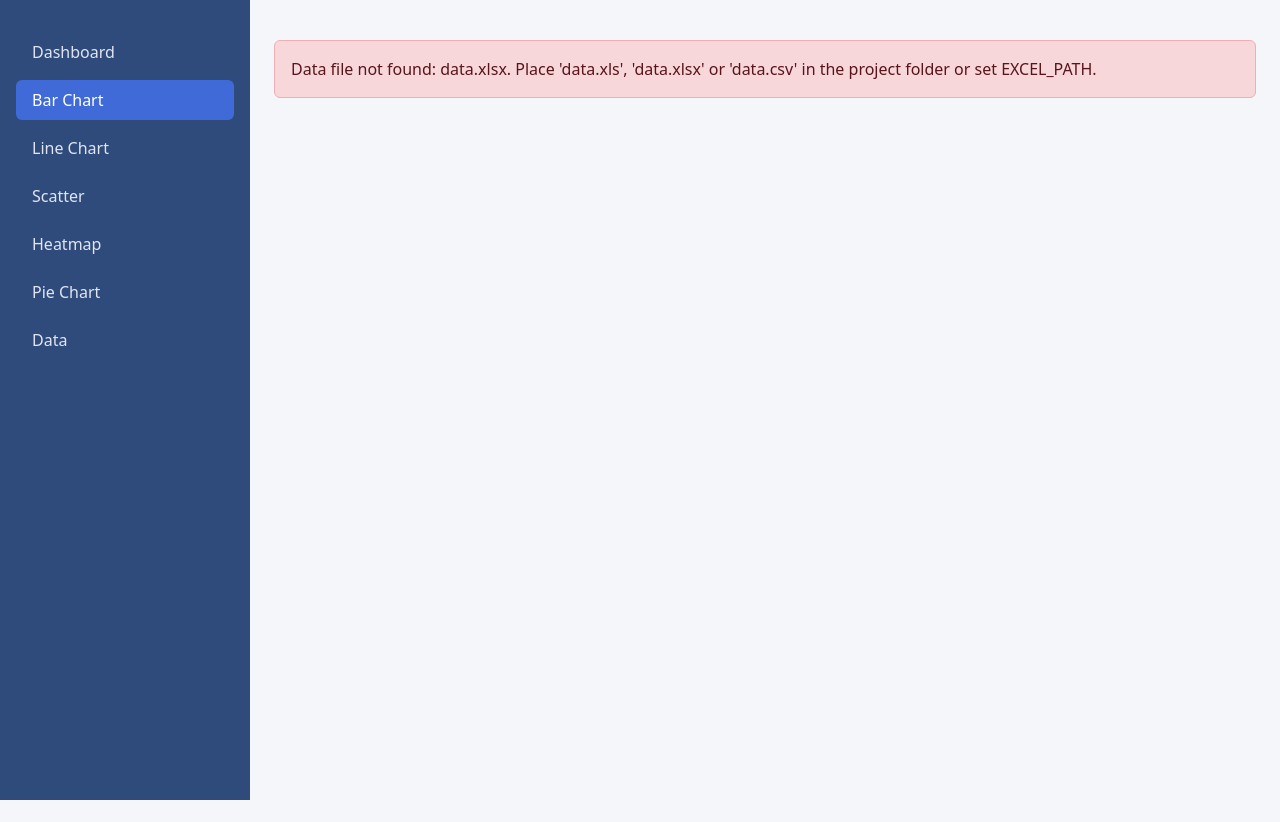
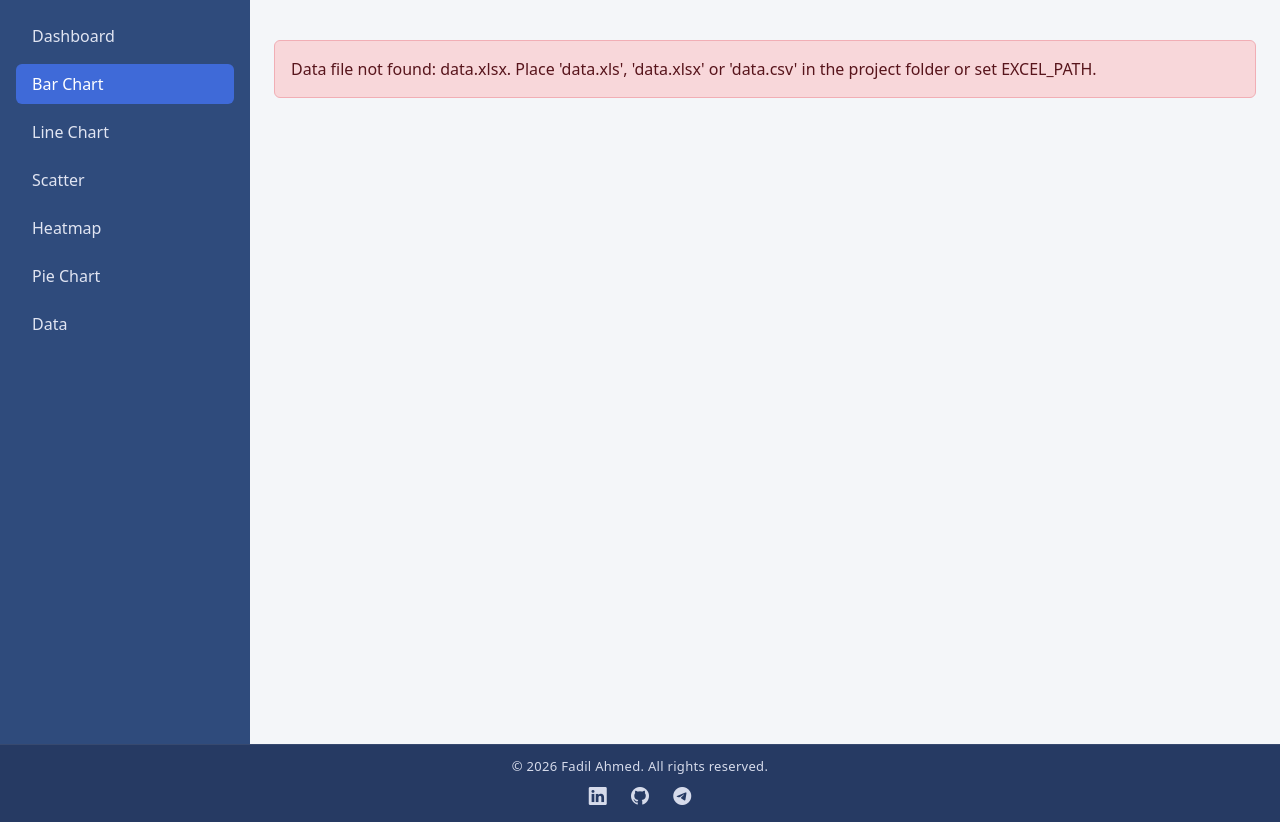
Before and after one commit to ALFINC1/Data-Visualization-and-Management-System, a Flask app: page /bar in a window 1280 px wide. Shown: the part 56-878 px from the top of the page. Before the commit the page ends 856 px from the top, so only its background shows below. Run offline with Flask 3, Linux system fonts and the light colour scheme.

Commit message:
updated footer

```diff
--- a/templates/base.html
+++ b/templates/base.html
@@ -5,7 +5,11 @@
     <meta name="viewport" content="width=device-width, initial-scale=1">
     <title>{{ title or "DVMS" }}</title>
 
-    <link href="https://cdn.jsdelivr.net/npm/bootstrap@5.3.8/dist/css/bootstrap.min.css" rel="stylesheet">
+    <!-- Bootstrap CSS -->
+    <link href="https://cdn.jsdelivr.net/npm/bootstrap@5.3.3/dist/css/bootstrap.min.css" rel="stylesheet">
+
+    <!-- Bootstrap Icons -->
+    <link href="https://cdn.jsdelivr.net/npm/bootstrap-icons@1.11.3/font/bootstrap-icons.css" rel="stylesheet">
 
     <style>
         body {
@@ -13,12 +17,13 @@
             margin: 0;
         }
 
-        /* Flex layout for sidebar + content */
+        /* Layout */
         .layout {
             display: flex;
-            min-height: 100vh;
+            min-height: calc(100vh - 56px); /* navbar height */
         }
 
+        /* Sidebar */
         .sidebar {
             background-color: #2f4b7c;
             width: 250px;
@@ -30,66 +35,91 @@
             color: #e1e5f2;
         }
 
-        .sidebar .nav-link.active {
+        .sidebar .nav-link.active,
+        .sidebar .nav-link:hover {
             background-color: #3f6ad8;
             color: #fff;
         }
 
-        /* Collapsed sidebar */
         .sidebar-collapsed .sidebar {
             width: 0;
         }
 
+        /* Main content */
         .content {
             flex: 1;
             padding: 1.5rem;
             transition: all 0.3s ease;
+        }
+
+        /* Footer */
+        .dvms-footer {
+            background-color: #263a63;
+            color: #d6dbeb;
+            border-top: 1px solid rgba(255, 255, 255, 0.08);
+        }
+
+        .dvms-footer .footer-inner {
+            display: flex;
+            flex-direction: column;
+            align-items: center;
+            padding: 12px 0;
+            gap: 6px;
+        }
+
+        .dvms-footer .footer-text {
+            font-size: 13px;
+            letter-spacing: 0.3px;
+        }
+
+        .dvms-footer .footer-icons a {
+            color: #d6dbeb;
+            margin: 0 10px;
+            font-size: 18px;
+            transition: color 0.2s ease, transform 0.2s ease;
+        }
+
+        .dvms-footer .footer-icons a:hover {
+            color: #4c79ff;
+            transform: translateY(-2px);
         }
     </style>
 </head>
 
 <body>
 
+<!-- NAVBAR -->
 <nav class="navbar navbar-dark bg-dark">
     <div class="container-fluid d-flex align-items-center">
-        <button class="btn btn-outline-light me-3" onclick="toggleSidebar()">
-            ☰
-        </button>
+        <button class="btn btn-outline-light me-3" onclick="toggleSidebar()">☰</button>
         <span class="navbar-brand mb-0">DVMS Analytics</span>
     </div>
 </nav>
 
-<div class="layout" id="layout">
-    <aside class="sidebar p-3" id="sidebar">
-        <h6 class="text-uppercase text-muted mb-3"></h6>
+<!-- MAIN LAYOUT -->
+<div class="layout">
+    <aside class="sidebar p-3">
         <ul class="nav nav-pills flex-column gap-2">
             <li class="nav-item">
-                <a class="nav-link {% if request.endpoint == 'index' %}active{% endif %}"
-                   href="{{ url_for('index') }}">Dashboard</a>
+                <a class="nav-link {% if request.endpoint == 'index' %}active{% endif %}" href="{{ url_for('index') }}">Dashboard</a>
             </li>
             <li class="nav-item">
-                <a class="nav-link {% if request.endpoint == 'bar_chart' %}active{% endif %}"
-                   href="{{ url_for('bar_chart') }}">Bar Chart</a>
+                <a class="nav-link {% if request.endpoint == 'bar_chart' %}active{% endif %}" href="{{ url_for('bar_chart') }}">Bar Chart</a>
             </li>
             <li class="nav-item">
-                <a class="nav-link {% if request.endpoint == 'line_chart' %}active{% endif %}"
-                   href="{{ url_for('line_chart') }}">Line Chart</a>
+                <a class="nav-link {% if request.endpoint == 'line_chart' %}active{% endif %}" href="{{ url_for('line_chart') }}">Line Chart</a>
             </li>
             <li class="nav-item">
-                <a class="nav-link {% if request.endpoint == 'scatter_chart' %}active{% endif %}"
-                   href="{{ url_for('scatter_chart') }}">Scatter</a>
+                <a class="nav-link {% if request.endpoint == 'scatter_chart' %}active{% endif %}" href="{{ url_for('scatter_chart') }}">Scatter</a>
             </li>
             <li class="nav-item">
-                <a class="nav-link {% if request.endpoint == 'heatmap_chart' %}active{% endif %}"
-                   href="{{ url_for('heatmap_chart') }}">Heatmap</a>
+                <a class="nav-link {% if request.endpoint == 'heatmap_chart' %}active{% endif %}" href="{{ url_for('heatmap_chart') }}">Heatmap</a>
             </li>
             <li class="nav-item">
-                <a class="nav-link {% if request.endpoint == 'pie' %}active{% endif %}"
-                   href="{{ url_for('pie') }}">Pie Chart</a>
+                <a class="nav-link {% if request.endpoint == 'pie' %}active{% endif %}" href="{{ url_for('pie') }}">Pie Chart</a>
             </li>
             <li class="nav-item">
-                <a class="nav-link {% if request.endpoint == 'data' %}active{% endif %}"
-                   href="{{ url_for('data') }}">Data</a>
+                <a class="nav-link {% if request.endpoint == 'data' %}active{% endif %}" href="{{ url_for('data') }}">Data</a>
             </li>
         </ul>
     </aside>
@@ -99,10 +129,25 @@
     </main>
 </div>
 
+<!-- FOOTER -->
+<footer class="dvms-footer">
+    <div class="footer-inner">
+        <span class="footer-text">
+            © <span id="year"></span> Fadil Ahmed. All rights reserved.
+        </span>
+        <div class="footer-icons">
+            <a href="https://www.linkedin.com/in/fadilahmed123" target="_blank"><i class="bi bi-linkedin"></i></a>
+            <a href="https://github.com/ALFINC1" target="_blank"><i class="bi bi-github"></i></a>
+            <a href="https://t.me/ALFINC1" target="_blank"><i class="bi bi-telegram"></i></a>
+        </div>
+    </div>
+</footer>
+
 <script>
     function toggleSidebar() {
         document.body.classList.toggle("sidebar-collapsed");
     }
+    document.getElementById("year").textContent = new Date().getFullYear();
 </script>
 
 </body>
```
